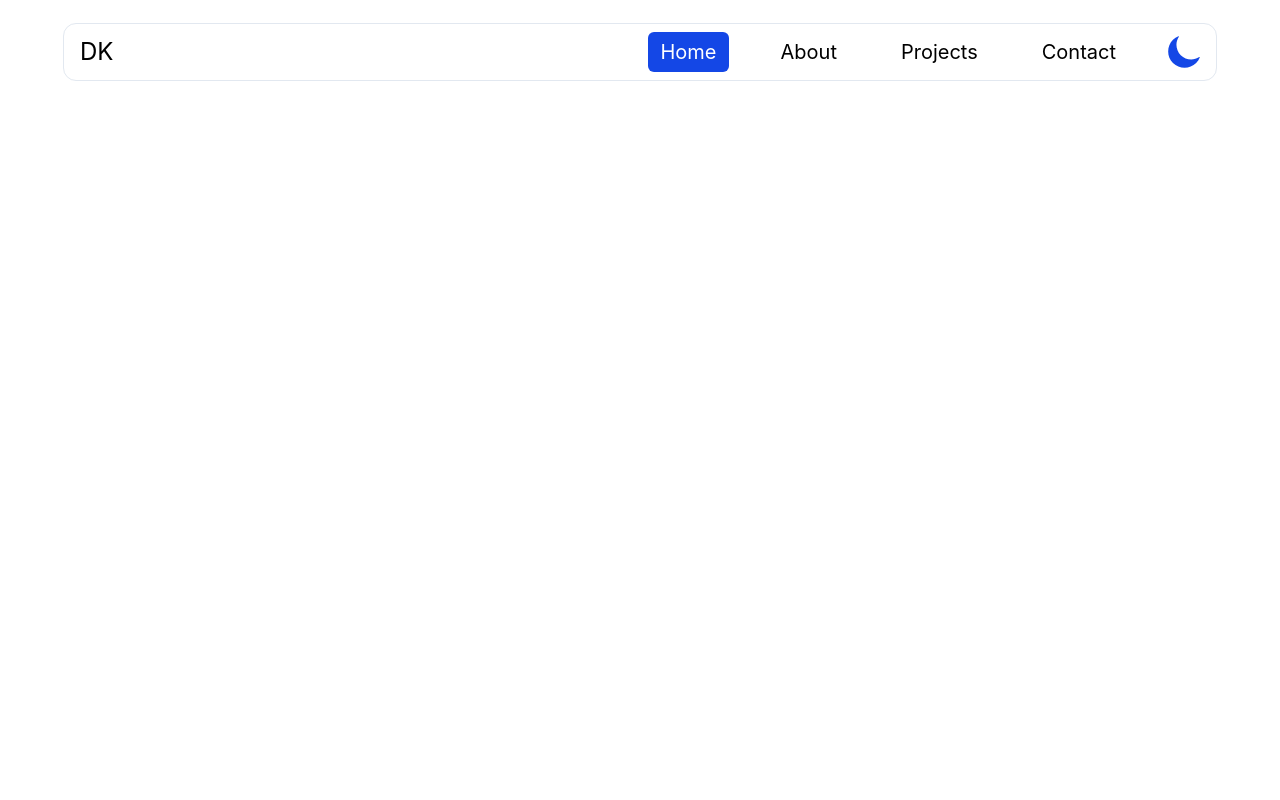
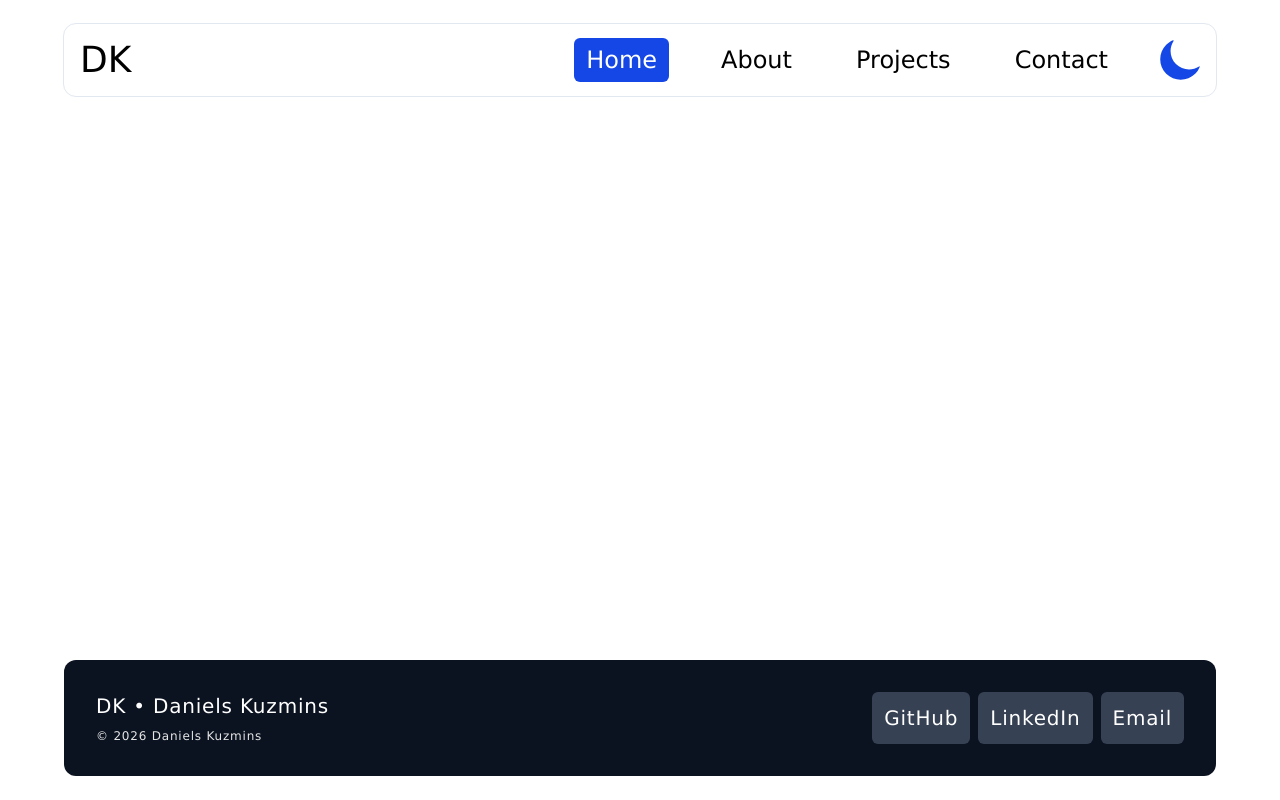
Before and after one commit to Dannio258/portfolio, a React (Vite) app: page / in a window 1280 px wide. Built offline with nearby package versions, Linux system fonts and the light colour scheme.

Commit message:
Added footer

```diff
--- a/src/App.tsx
+++ b/src/App.tsx
@@ -1,6 +1,7 @@
 import Navbar from "./pageComponents/Navbar";
 import { useState, useEffect } from "react";
 import Sidebar from "./pageComponents/Sidebar";
+import Footer from "./pageComponents/Footer";
 
 function App() {
   const [darkMode, setDarkMode] = useState(false);
@@ -9,14 +10,17 @@ function App() {
   }, [darkMode]);
 
   return (
-    <div className="w-full h-dvh pt-6 bg-page dark:bg-black">
+    <div className="w-full min-h-dvh pt-6 md:pb-6 bg-page flex flex-col dark:bg-black font-verdana">
       <div className="md:hidden">
         <Sidebar darkMode={darkMode} setDarkMode={setDarkMode} />
       </div>
-
       <div className="hidden md:block">
         <Navbar darkMode={darkMode} setDarkMode={setDarkMode} />
       </div>
+
+      <main className="flex-1"></main>
+
+      <Footer />
     </div>
   );
 }
--- a/src/index.css
+++ b/src/index.css
@@ -19,3 +19,6 @@
 .font-instrument {
   font-family: "Instrument Serif", serif;
 }
+.font-verdana {
+  font-family: Verdana, Geneva, Tahoma, sans-serif;
+}
--- /dev/null
+++ b/src/pageComponents/Footer.tsx
@@ -0,0 +1,39 @@
+function Footer() {
+  return (
+    <>
+      <footer className="w-full md:max-w-2xl lg:max-w-4xl xl:max-w-6xl 2xl:max-w-7xl md:mx-auto md:rounded-xl bg-surface-dark p-4 md:p-6 lg:p-8 tracking-wider flex flex-col gap-3 md:flex-row md:items-center text-text-dark">
+        <div className="contents md:flex md:flex-col md:gap-2">
+          <p className="md:text-xl">DK &bull; Daniels Kuzmins</p>
+          <p className="order-3 text-strong text-xs md:text-md">
+            &copy; 2026 Daniels Kuzmins
+          </p>
+        </div>
+        <span className="flex gap-2 md:ml-auto md:text-xl">
+          <a
+            href="https://github.com/Dannio258"
+            target="_blank"
+            rel="noopener noreferrer"
+            className="hover:cursor-pointer hover:bg-gray-600 bg-gray-700 p-2 md:p-3 rounded-md"
+          >
+            GitHub
+          </a>
+          <a
+            href="https://www.linkedin.com/in/daniels-kuzmins/"
+            target="_blank"
+            rel="noopener noreferrer"
+            className="hover:cursor-pointer hover:bg-gray-600 bg-gray-700 p-2 md:p-3 rounded-md"
+          >
+            LinkedIn
+          </a>
+          <a
+            href="mailto:daniels.kuzmins04@gmail.com"
+            className="hover:cursor-pointer hover:bg-gray-600 bg-gray-700 p-2 md:p-3 rounded-md"
+          >
+            Email
+          </a>
+        </span>
+      </footer>
+    </>
+  );
+}
+export default Footer;
--- a/src/pageComponents/Navbar.tsx
+++ b/src/pageComponents/Navbar.tsx
@@ -16,8 +16,8 @@ function Navbar({ darkMode, setDarkMode }: NavbarProps) {
     }`;
   return (
     <>
-      <nav className="w-[90%] sm:max-w-xl md:max-w-2xl lg:max-w-4xl xl:max-w-6xl 2xl:max-w-7xl mx-auto text-sm md:text-lg lg:text-xl flex py-3 px-4 items-center outline-slate-200 outline-1 rounded-xl dark:bg-surface-dark text-text dark:text-text-dark">
-        <p className="text-2xl">DK</p>
+      <nav className="w-full sm:max-w-xl md:max-w-2xl lg:max-w-4xl xl:max-w-6xl 2xl:max-w-7xl mx-auto md:text-lg lg:text-xl xl:text-2xl flex p-4 items-center outline-slate-200 outline-1 rounded-xl dark:bg-surface-dark text-text dark:text-text-dark">
+        <p className="text-4xl">DK</p>
         <div className="flex items-center ml-auto gap-10">
           <ul className="flex items-center gap-10">
             <li>
@@ -43,7 +43,7 @@ function Navbar({ darkMode, setDarkMode }: NavbarProps) {
           </ul>
           <button onClick={() => setDarkMode((prev) => !prev)}>
             <ModeIcon
-              className={`size-8 transition-transform duration-300 ${
+              className={`size-8 lg:size-10 transition-transform duration-300 ${
                 darkMode ? "text-accent rotate-270" : "text-blue-700 rotate-0"
               }`}
             />
--- a/src/pageComponents/Sidebar.tsx
+++ b/src/pageComponents/Sidebar.tsx
@@ -22,7 +22,7 @@ function Sidebar({ darkMode, setDarkMode }: NavbarProps) {
     <>
       <nav
         className={`
-    text-sm flex flex-col px-2 py-2
+    text-xl flex flex-col px-2 py-2
     outline-slate-200
     outline-1
     dark:outline-none
@@ -36,10 +36,10 @@ function Sidebar({ darkMode, setDarkMode }: NavbarProps) {
     }
   `}
       >
-        <div className="flex justify-between">
-          <p className="text-2xl">DK</p>
+        <div className="flex justify-between items-center">
+          <p className="text-3xl">DK</p>
           <button
-            className="size-8"
+            className="size-12"
             onClick={() => setIsOpen((previous) => !previous)}
           >
             {isOpen ? <CloseIcon /> : <BurgerIcon />}
@@ -92,7 +92,7 @@ function Sidebar({ darkMode, setDarkMode }: NavbarProps) {
               }}
             >
               <ModeIcon
-                className={`size-8 transition-transform duration-300 ${
+                className={`size-12 transition-transform duration-300 ${
                   darkMode ? "text-accent rotate-270" : "text-blue-700 rotate-0"
                 }`}
               />
```
